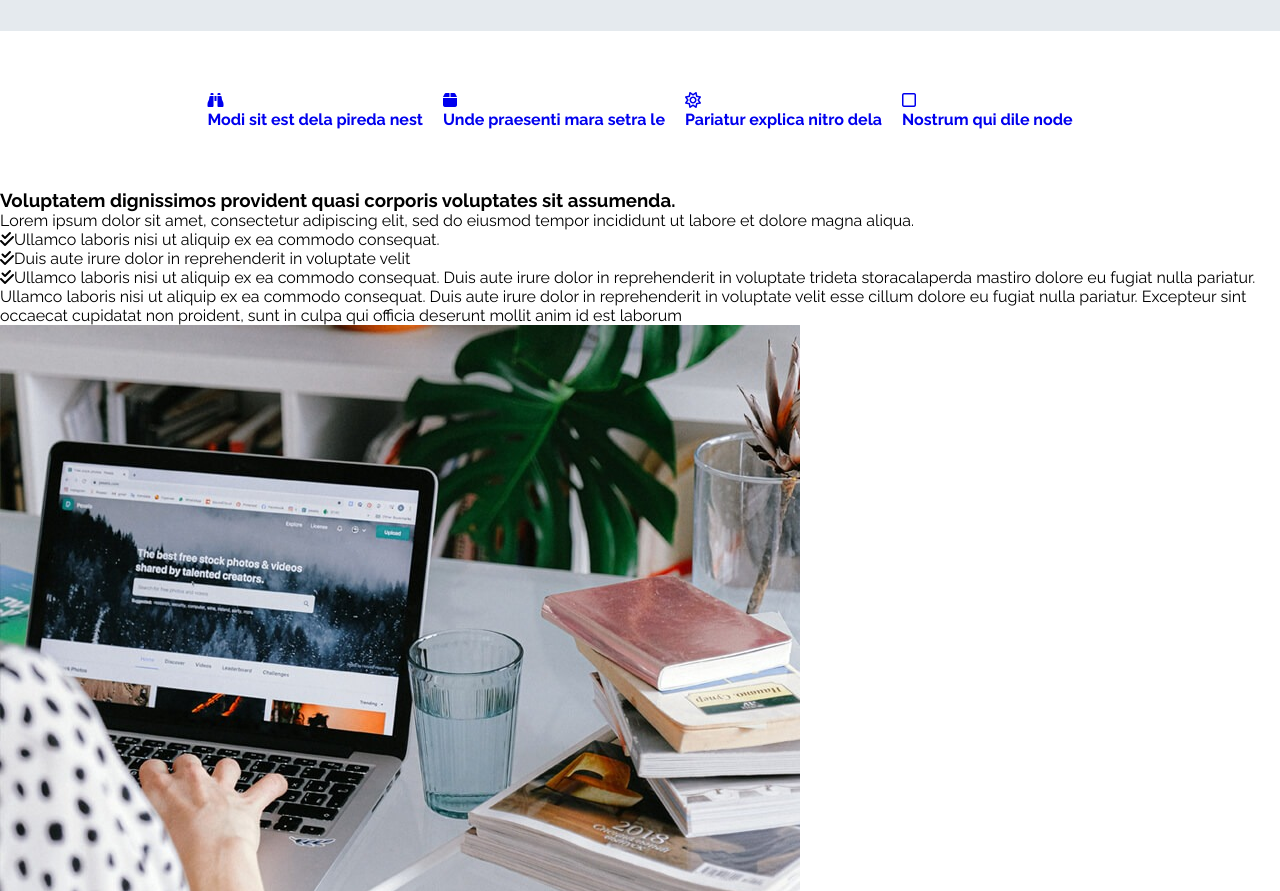
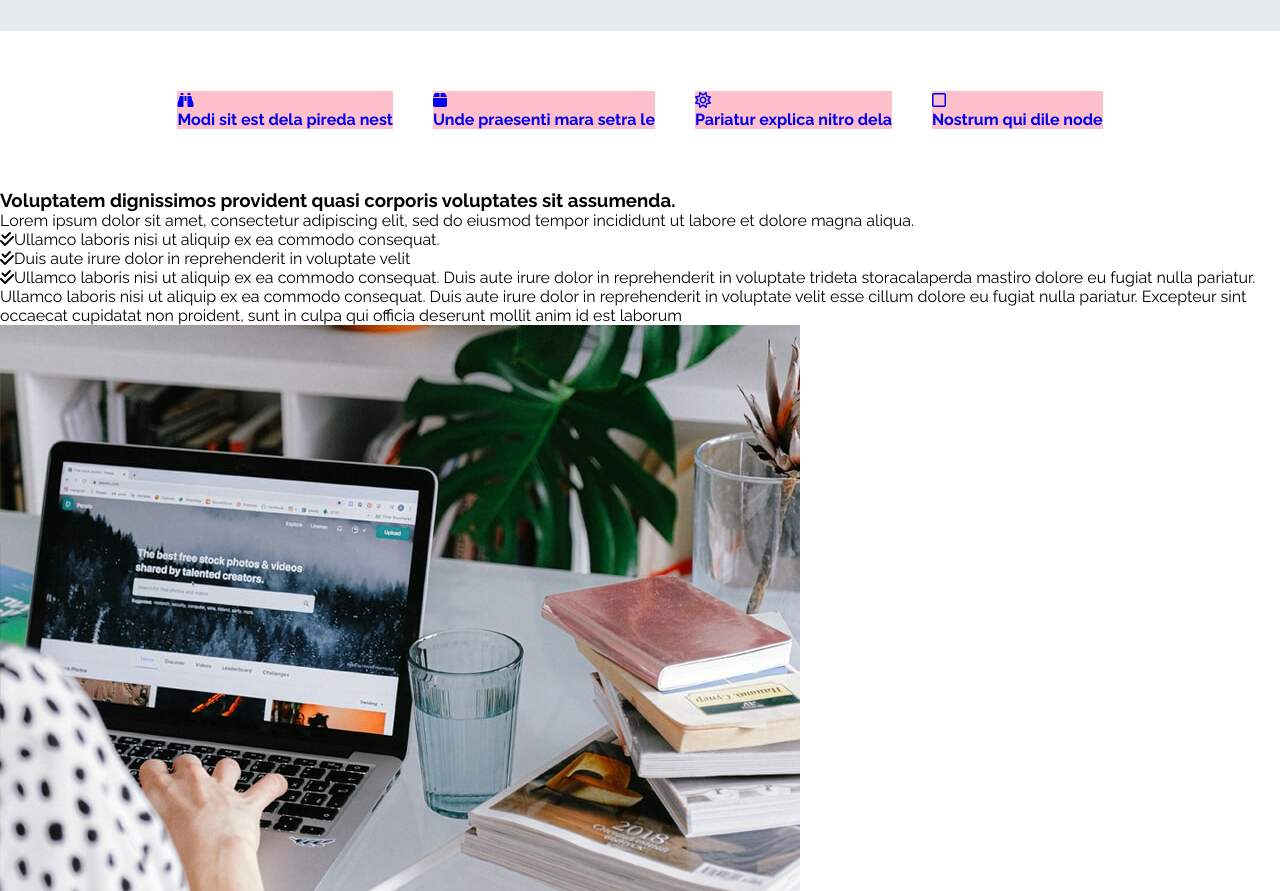
Before and after one commit to 93527Rupali38898/dewi, a plain HTML site: page index.html in a window 1280 px wide. Shown: the part 2409-3300 px from the top of the page. Drawn offline with Linux system fonts and the light colour scheme; files whose address does not match are found by name.

Commit message:
third commit

```diff
--- a/index.css
+++ b/index.css
@@ -940,9 +940,13 @@ header{
 .feature-section ul{
     display: flex;
     justify-content: center;
-    gap:20px;
+    gap: 40px;
+
 }
-
+.feature-section ul li{
+    display: flex;
+    background-color: pink;
+}
 
 /* Feature-Section Ended */
 #feature-about .feature-about-2, #feature-about .feature-about-3, #feature-about .feature-about-4
```
